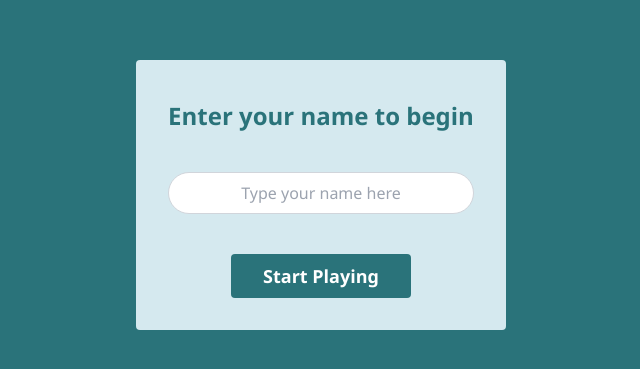
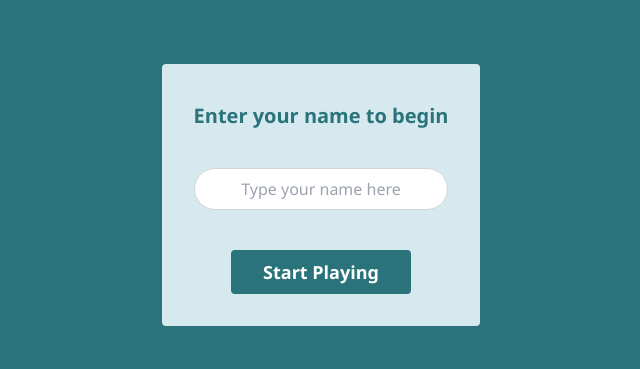
Before and after one commit to JUSTTNZ/Quiznest, a React (Vite) app: page / in a window 1280 px wide. Shown: the part 205-574 px from the top of the page, without its empty margins (319-959 px from the left). Built offline with nearby package versions, Linux system fonts and the light colour scheme.

Commit message:
recent home chnages

```diff
--- a/src/pages/Hello.jsx
+++ b/src/pages/Hello.jsx
@@ -4,7 +4,7 @@ const Hello = () => {
   const {name} = useContext(NameContext)
   return (
     <>
-       <div className=' flex flex-col justify-center gap-4 bg-background w-full h-[200px] text-white text-2xl '>
+       <div className=' flex flex-col justify-center gap-4 px-2 bg-background w-full h-[200px] text-white text-2xl '>
         <p className=''>Hello {name.toUpperCase()}👋</p>
         <p>Please select a category you would like to play</p>
       </div>
--- a/src/pages/Login.jsx
+++ b/src/pages/Login.jsx
@@ -59,8 +59,8 @@ const Login = () => {
   return (
     <>
       <div className='bg-background h-screen flex items-center justify-center cursor-pointer font-sans'>
-        <div className='bg-primary flex flex-col max-w-full p-8 rounded gap-8'>
-          <h2 className='font-bold font-sans leading-loose text-2xl text-background'>
+        <div className='bg-primary flex flex-col max-w-full mx-4 p-8 rounded gap-8'>
+          <h2 className='font-bold font-sans leading-loose text-xl text-background'>
             Enter your name to begin
           </h2>
           <input
```
